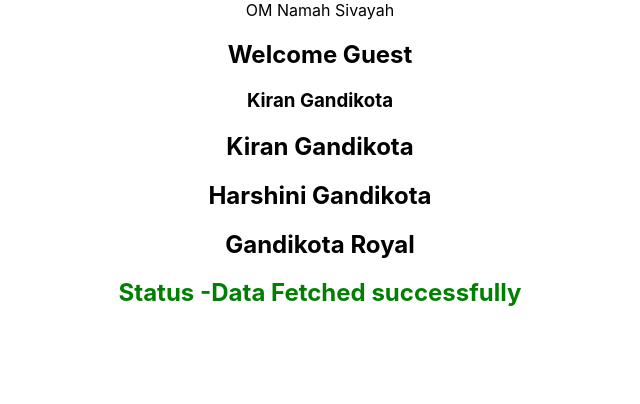
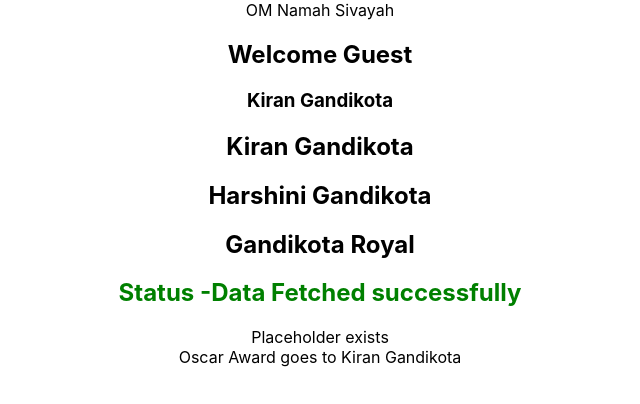
Before and after one commit to kiran226/react-typescript-demo, a React (Create React App) app: page / in a window 1280 px wide. Shown: the top 404 px of the page, without its empty margins (320-960 px from the left). Built offline with nearby package versions, Linux system fonts and the light colour scheme.

Commit message:
nesting children

```diff
--- a/src/App.tsx
+++ b/src/App.tsx
@@ -1,6 +1,8 @@
 
 import './App.css';
 import { Greet } from './components/Greet';
+import { Heading } from './components/Heading';
+import { Oscar } from './components/Oscar';
 import { Person } from './components/Person';
 import { PersonList } from './components/PersonList';
 import { Status } from './components/Status';
@@ -35,6 +37,12 @@ function App() {
       <Person name={personName} />
       <PersonList names={nameList} />
       <Status status="success" />
+
+      <Heading>Placeholder exists</Heading>
+
+      <Oscar>
+        <Heading>Oscar Award goes to Kiran Gandikota</Heading>
+      </Oscar>
     </div>
   );
 }
--- /dev/null
+++ b/src/components/Heading.tsx
@@ -0,0 +1,11 @@
+type HeadingProps = {
+    children : string
+}
+
+export const Heading = (props: HeadingProps ) => {
+    return (
+        <div>
+            {props.children}
+        </div>
+    )
+}
--- /dev/null
+++ b/src/components/Oscar.tsx
@@ -0,0 +1,11 @@
+type OscarProps = {
+    children : React.ReactNode
+}
+
+export const Oscar = (props: OscarProps ) => {
+    return (
+        <div>
+            {props.children}
+        </div>
+    )
+}
```
